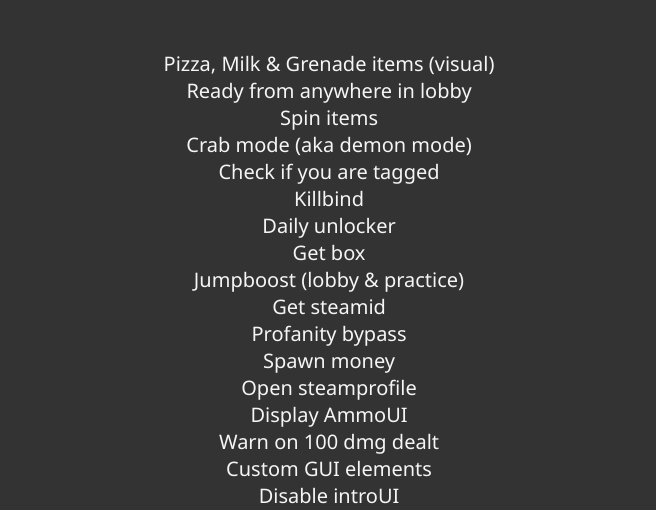
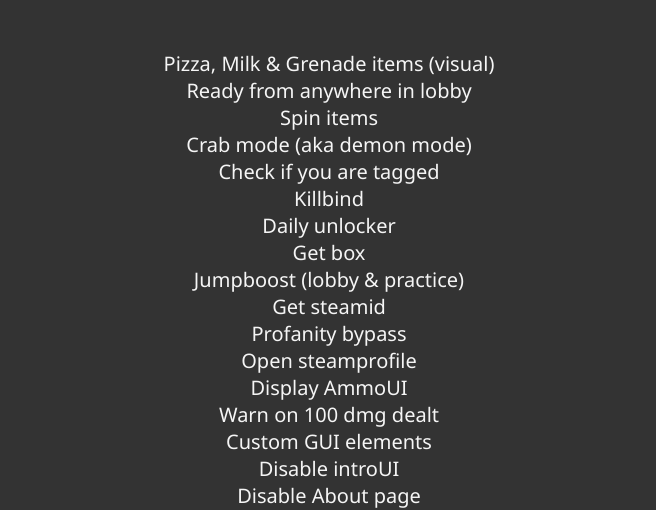
Before and after one commit to W-i-n-7/ItemMOD, a plain HTML site: page index.html in a window 1280 px wide. Shown: the part 296-806 px from the top of the page, without its empty margins (311-967 px from the left). Drawn offline with Linux system fonts and the light colour scheme.

Commit message:
Features list fixes

```diff
--- a/index.html
+++ b/index.html
@@ -28,7 +28,6 @@
 Jumpboost (lobby & practice)
 Get steamid
 Profanity bypass
-Spawn money
 Open steamprofile
 Display AmmoUI
 Warn on 100 dmg dealt
@@ -40,8 +39,9 @@
 Change lobbyname during game (host)
 Playercap 99 (host)
 Spawn weapons (host)
+Spawn money (host)
 Allow dual and ak (host)
-Win (custom money, host)
+Win with custom money amount (host)
 Kill players (host)
 Send server message (host)
 Send blue message (host)
```
